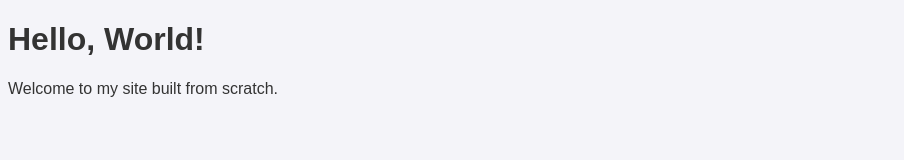
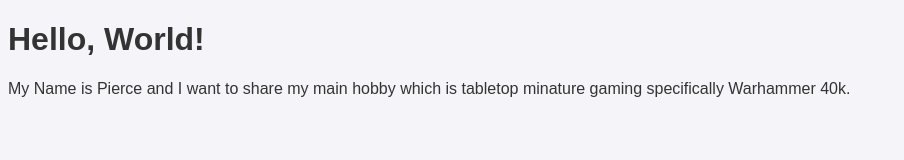
Before and after one commit to PierceNickum/PierceNickum.github.io, a plain HTML site: page index.html in a window 1280 px wide. Shown: the whole page, without its empty margins (0-904 px from the left). Drawn offline with Linux system fonts and the light colour scheme.

Commit message:
Update index.html

```diff
--- a/index.html
+++ b/index.html
@@ -8,6 +8,6 @@
 </head>
 <body>
   <h1>Hello, World!</h1>
-  <p>Welcome to my site built from scratch.</p>
+  <p>My Name is Pierce and I want to share my main hobby which is tabletop minature gaming specifically Warhammer 40k.</p>
 </body>
 </html>
```
